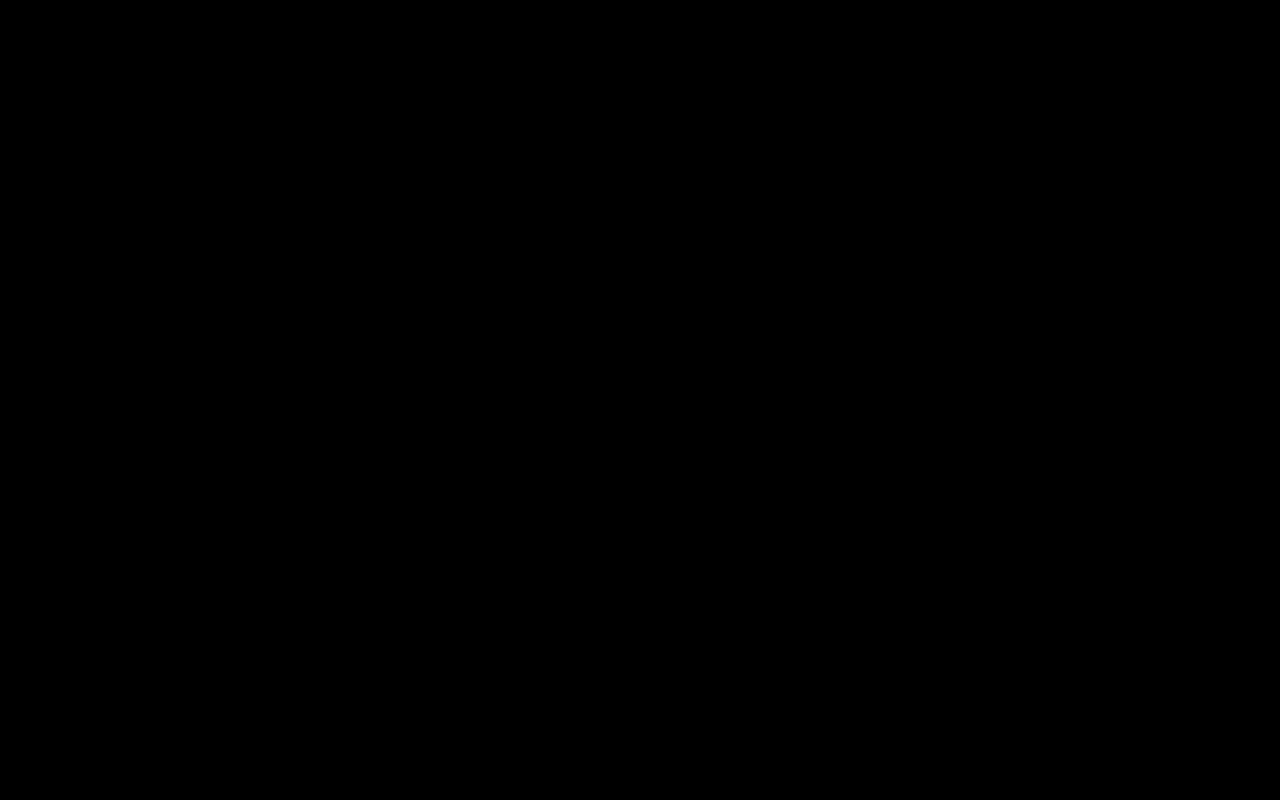
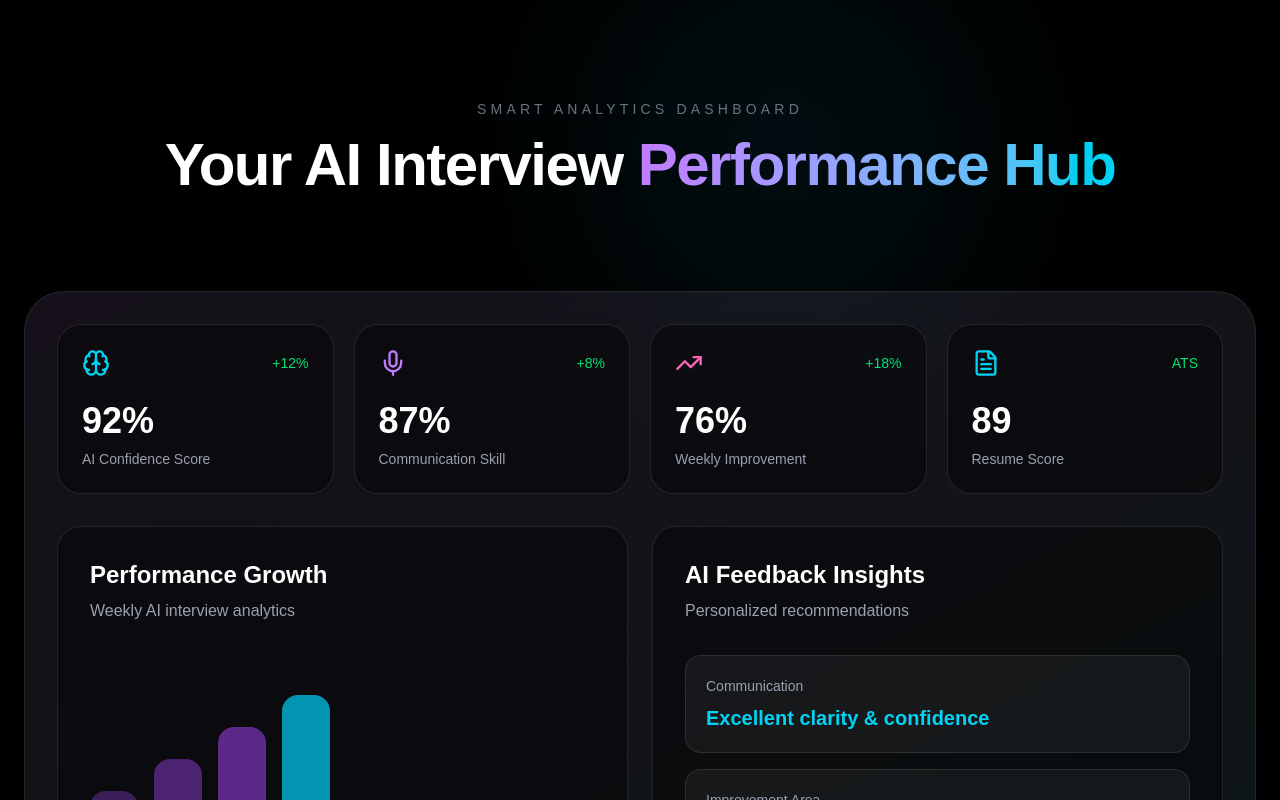
Before and after one commit to HansikaSaini/hiremind-ai, a Next.js app: page / in a window 1280 px wide. Shown: the part 4160-4960 px from the top of the page. Before the commit the page ends 4131 px from the top, so only its background shows below. Built offline with nearby package versions, Linux system fonts and the light colour scheme.

Commit message:
Dashboard added

```diff
--- a/app/page.tsx
+++ b/app/page.tsx
@@ -3,6 +3,7 @@ import Hero from "../components/home/Hero";
 import Trusted from "../components/home/Trusted";
 import Features from "../components/home/Features";
 import HowItWorks from "../components/home/HowItWorks";
+import DashboardPreview from "../components/home/Dashboard";
 
 export default function Home() {
   return (
@@ -12,6 +13,7 @@ export default function Home() {
       <Trusted />
       <Features />
       <HowItWorks />
+      <DashboardPreview />
     </main>
   );
 }
--- /dev/null
+++ b/components/home/Dashboard.tsx
@@ -0,0 +1,219 @@
+"use client";
+
+import { motion } from "framer-motion";
+import {
+  Brain,
+  TrendingUp,
+  Mic,
+  FileText,
+} from "lucide-react";
+
+export default function DashboardPreview() {
+  return (
+    <section className="relative py-32 bg-black overflow-hidden">
+
+      {/* Background Glow */}
+      <div className="absolute top-0 right-1/4 w-[350px] h-[350px] bg-cyan-500/10 blur-[120px] rounded-full" />
+
+      <div className="max-w-7xl mx-auto px-6 relative z-10">
+
+        {/* Heading */}
+        <motion.div
+          initial={{ opacity: 0, y: 30 }}
+          whileInView={{ opacity: 1, y: 0 }}
+          transition={{ duration: 0.7 }}
+          viewport={{ once: true }}
+          className="text-center"
+        >
+
+          <p className="text-sm uppercase tracking-[0.3em] text-gray-500">
+            Smart Analytics Dashboard
+          </p>
+
+          <h2 className="mt-4 text-5xl md:text-6xl font-bold tracking-tight">
+            Your AI Interview{" "}
+            <span className="bg-gradient-to-r from-purple-400 to-cyan-400 text-transparent bg-clip-text">
+              Performance Hub
+            </span>
+          </h2>
+
+        </motion.div>
+
+        {/* Main Dashboard */}
+        <motion.div
+          initial={{ opacity: 0, y: 60 }}
+          whileInView={{ opacity: 1, y: 0 }}
+          transition={{ duration: 0.8 }}
+          viewport={{ once: true }}
+          whileHover={{
+            y: -5,
+          }}
+          className="relative mt-24 rounded-[40px] border border-white/10 bg-white/5 backdrop-blur-2xl p-8 overflow-hidden"
+        >
+
+          {/* Dashboard Glow */}
+          <div className="absolute inset-0 bg-gradient-to-br from-purple-500/5 to-cyan-500/5" />
+
+          {/* Top Stats */}
+          <div className="relative z-10 grid grid-cols-1 md:grid-cols-4 gap-5">
+
+            {/* Card 1 */}
+            <div className="rounded-3xl border border-white/10 bg-black/40 p-6">
+
+              <div className="flex items-center justify-between">
+                <Brain className="text-cyan-400 w-7 h-7" />
+
+                <span className="text-green-400 text-sm">
+                  +12%
+                </span>
+              </div>
+
+              <h3 className="mt-6 text-4xl font-bold">
+                92%
+              </h3>
+
+              <p className="mt-2 text-gray-400 text-sm">
+                AI Confidence Score
+              </p>
+
+            </div>
+
+            {/* Card 2 */}
+            <div className="rounded-3xl border border-white/10 bg-black/40 p-6">
+
+              <div className="flex items-center justify-between">
+                <Mic className="text-purple-400 w-7 h-7" />
+
+                <span className="text-green-400 text-sm">
+                  +8%
+                </span>
+              </div>
+
+              <h3 className="mt-6 text-4xl font-bold">
+                87%
+              </h3>
+
+              <p className="mt-2 text-gray-400 text-sm">
+                Communication Skill
+              </p>
+
+            </div>
+
+            {/* Card 3 */}
+            <div className="rounded-3xl border border-white/10 bg-black/40 p-6">
+
+              <div className="flex items-center justify-between">
+                <TrendingUp className="text-pink-400 w-7 h-7" />
+
+                <span className="text-green-400 text-sm">
+                  +18%
+                </span>
+              </div>
+
+              <h3 className="mt-6 text-4xl font-bold">
+                76%
+              </h3>
+
+              <p className="mt-2 text-gray-400 text-sm">
+                Weekly Improvement
+              </p>
+
+            </div>
+
+            {/* Card 4 */}
+            <div className="rounded-3xl border border-white/10 bg-black/40 p-6">
+
+              <div className="flex items-center justify-between">
+                <FileText className="text-cyan-400 w-7 h-7" />
+
+                <span className="text-green-400 text-sm">
+                  ATS
+                </span>
+              </div>
+
+              <h3 className="mt-6 text-4xl font-bold">
+                89
+              </h3>
+
+              <p className="mt-2 text-gray-400 text-sm">
+                Resume Score
+              </p>
+
+            </div>
+
+          </div>
+
+          {/* Analytics Section */}
+          <div className="relative z-10 grid grid-cols-1 lg:grid-cols-2 gap-6 mt-8">
+
+            {/* Graph Card */}
+            <div className="rounded-3xl border border-white/10 bg-black/40 p-8">
+
+              <h3 className="text-2xl font-bold">
+                Performance Growth
+              </h3>
+
+              <p className="mt-2 text-gray-400">
+                Weekly AI interview analytics
+              </p>
+
+              {/* Fake Graph */}
+              <div className="mt-10 flex items-end gap-4 h-52">
+
+                <div className="w-12 h-20 rounded-2xl bg-purple-500/30" />
+
+                <div className="w-12 h-28 rounded-2xl bg-purple-500/40" />
+
+                <div className="w-12 h-36 rounded-2xl bg-purple-500/50" />
+
+                <div className="w-12 h-44 rounded-2xl bg-cyan-500/80" />
+
+              </div>
+
+            </div>
+
+            {/* AI Feedback */}
+            <div className="rounded-3xl border border-white/10 bg-black/40 p-8">
+
+              <h3 className="text-2xl font-bold">
+                AI Feedback Insights
+              </h3>
+
+              <p className="mt-2 text-gray-400">
+                Personalized recommendations
+              </p>
+
+              <div className="mt-8 space-y-4">
+
+                <div className="rounded-2xl border border-white/10 bg-white/5 p-5">
+                  <p className="text-sm text-gray-400">
+                    Communication
+                  </p>
+
+                  <h4 className="mt-2 text-xl font-semibold text-cyan-400">
+                    Excellent clarity & confidence
+                  </h4>
+                </div>
+
+                <div className="rounded-2xl border border-white/10 bg-white/5 p-5">
+                  <p className="text-sm text-gray-400">
+                    Improvement Area
+                  </p>
+
+                  <h4 className="mt-2 text-xl font-semibold text-purple-400">
+                    Improve React optimization answers
+                  </h4>
+                </div>
+
+              </div>
+
+            </div>
+
+          </div>
+
+        </motion.div>
+
+      </div>
+    </section>
+  );
+}
```
